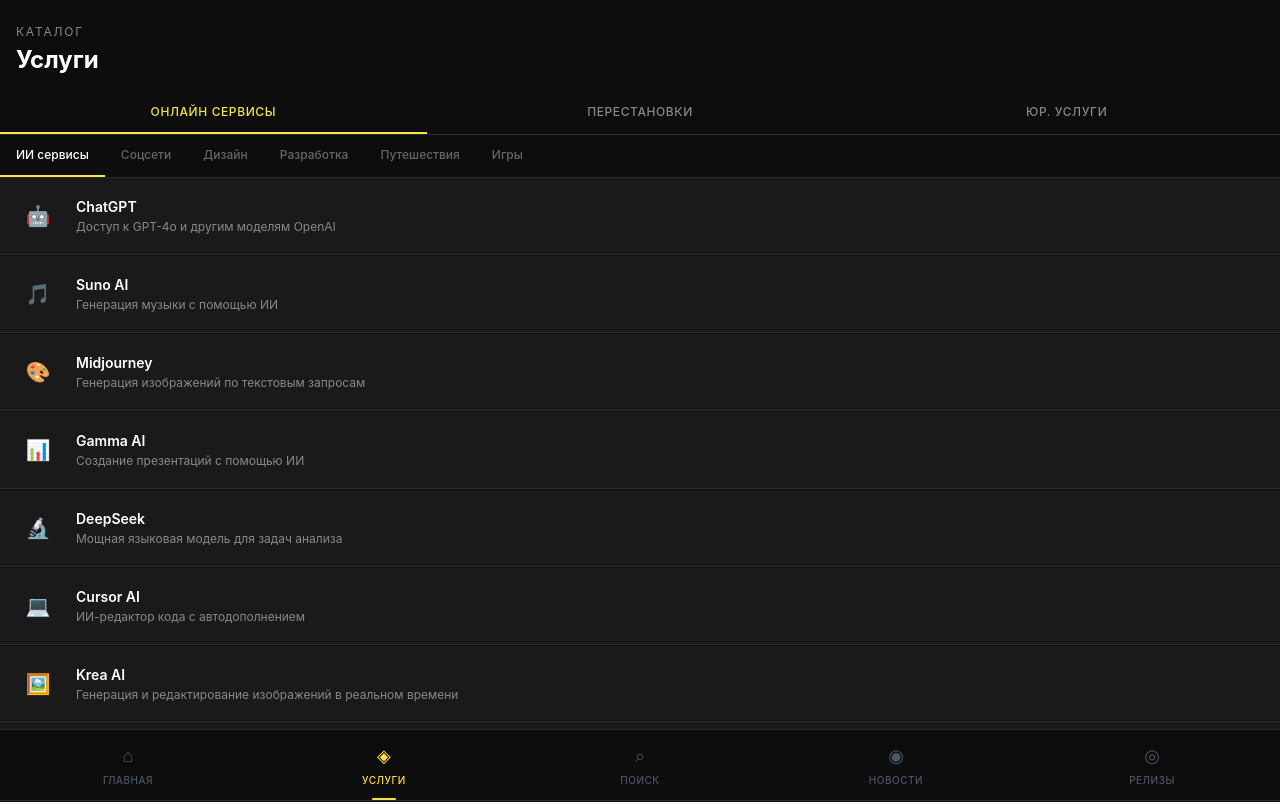
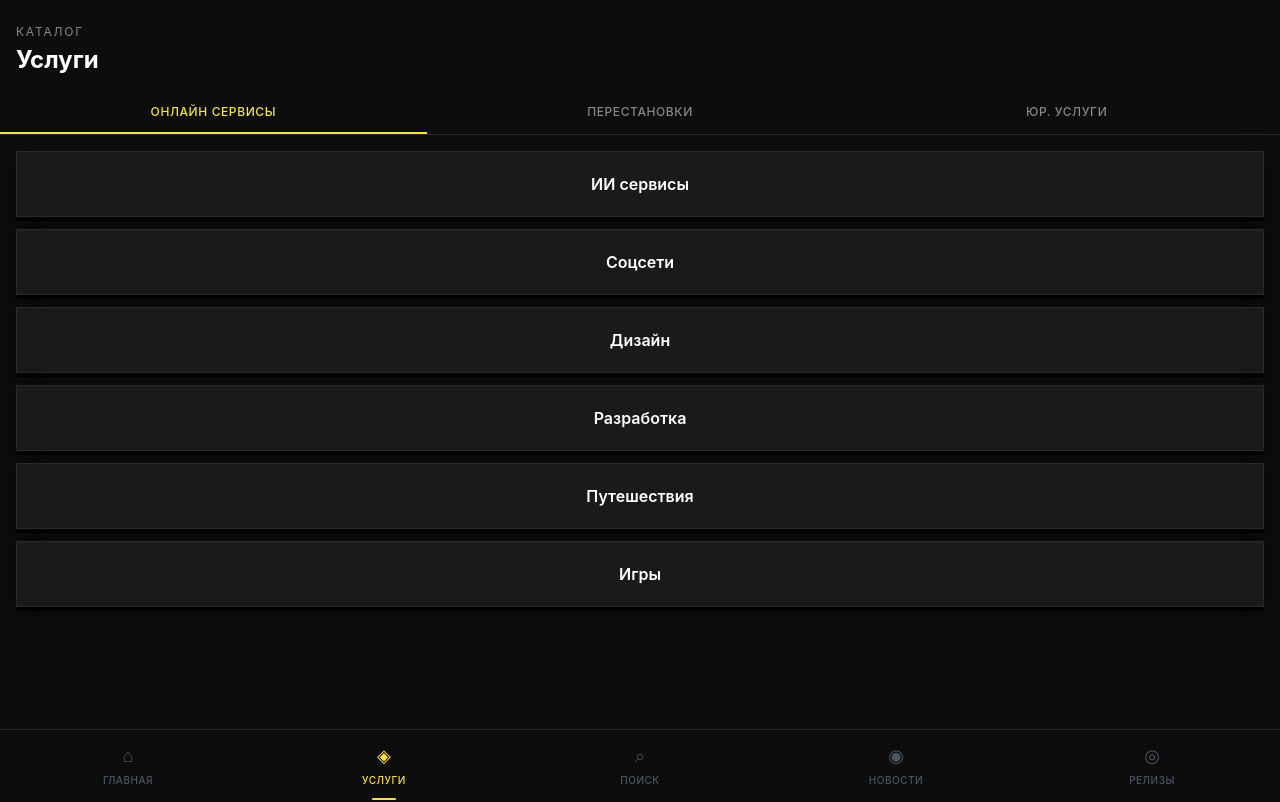
Before and after one commit to makesoundBetter/my-tg-miniapp, a React (Vite) app: page /catalog in a window 1280 px wide. Shown: the top 802 px of the page. Built offline with nearby package versions, Linux system fonts and the light colour scheme.

Commit message:
update catalog layout

```diff
--- a/src/pages/Catalog.jsx
+++ b/src/pages/Catalog.jsx
@@ -1,7 +1,6 @@
 import { useState } from 'react';
-import { useSearchParams } from 'react-router-dom';
+import { useNavigate, useSearchParams } from 'react-router-dom';
 import { services, categories } from '../data/services';
-import ServiceCard from '../components/ServiceCard';
 
 const mainTabs = [
   { id: 'online', label: 'Онлайн сервисы' },
@@ -9,16 +8,89 @@
   { id: 'legal', label: 'Юр. услуги' },
 ];
 
+// Экран выбора категории
+function CategoryScreen({ onSelect }) {
+  const cats = categories.filter(c => c.id !== 'all');
+  return (
+    <div className="p-4 space-y-3">
+      {cats.map((cat) => (
+        <button
+          key={cat.id}
+          onClick={() => onSelect(cat.id)}
+          style={{
+            background: '#1A1A1A',
+            border: '1px solid #2A2A2A',
+            boxShadow: '0 4px 0 #000, 0 6px 16px rgba(0,0,0,0.5)',
+          }}
+          className="w-full p-5 flex items-center justify-center active:translate-y-1 active:shadow-none transition-all"
+        >
+          <span className="text-white font-semibold text-base">{cat.name}</span>
+        </button>
+      ))}
+    </div>
+  );
+}
+
+// Экран списка услуг
+function ServicesScreen({ categoryId, onBack }) {
+  const navigate = useNavigate();
+  const filtered = services.filter(s => s.category === categoryId);
+  const cat = categories.find(c => c.id === categoryId);
+
+  return (
+    <div>
+      <div className="p-4 pt-5 flex items-center gap-3">
+        <button
+          onClick={onBack}
+          style={{ color: '#F5E642', border: '1px solid #2A2A2A', background: '#1A1A1A' }}
+          className="w-8 h-8 flex items-center justify-center text-lg font-bold shrink-0"
+        >
+          ‹
+        </button>
+        <h2 className="text-white font-bold text-lg">{cat?.name}</h2>
+      </div>
+
+      <div className="px-4 space-y-3 pb-4">
+        {filtered.map((service) => (
+          <button
+            key={service.id}
+            onClick={() => navigate(`/service/${service.id}`)}
+            style={{
+              background: '#1A1A1A',
+              border: '1px solid #2A2A2A',
+              boxShadow: '0 4px 0 #000, 0 6px 16px rgba(0,0,0,0.5)',
+            }}
+            className="w-full p-4 flex items-center gap-4 active:translate-y-1 active:shadow-none transition-all text-left"
+          >
+            <div className="w-12 h-12 flex items-center justify-center shrink-0">
+              <ServiceIcon service={service} />
+            </div>
+            <div className="flex-1 min-w-0">
+              <p className="text-white font-semibold text-sm truncate">{service.name}</p>
+              <p style={{ color: '#888' }} className="text-xs truncate mt-0.5">{service.description}</p>
+            </div>
+          </button>
+        ))}
+      </div>
+    </div>
+  );
+}
+
+function ServiceIcon({ service }) {
+  const [failed, setFailed] = useState(false);
+  if (service.logo && !failed) {
+    return <img src={service.logo} alt="" onError={() => setFailed(true)} className="w-10 h-10 object-contain" />;
+  }
+  return <span className="text-3xl">{service.emoji}</span>;
+}
+
 export default function Catalog() {
   const [searchParams] = useSearchParams();
   const [mainTab, setMainTab] = useState('online');
-  const initialCategory = searchParams.get('category') || 'ai';
-  const [activeCategory, setActiveCategory] = useState(initialCategory);
-
-  const filtered = services.filter(s => s.category === activeCategory);
+  const [selectedCategory, setSelectedCategory] = useState(null);
 
   return (
-    <div className="space-y-0">
+    <div>
       <div className="p-4 pt-6 pb-4">
         <p style={{ color: '#888', letterSpacing: '0.15em' }} className="text-xs uppercase mb-1">Каталог</p>
         <h1 className="text-2xl font-bold text-white">Услуги</h1>
@@ -29,7 +101,7 @@
         {mainTabs.map((tab) => (
           <button
             key={tab.id}
-            onClick={() => setMainTab(tab.id)}
+            onClick={() => { setMainTab(tab.id); setSelectedCategory(null); }}
             style={{
               borderBottom: mainTab === tab.id ? '2px solid #F5E642' : '2px solid transparent',
               color: mainTab === tab.id ? '#F5E642' : '#888',
@@ -44,30 +116,9 @@
 
       {/* Онлайн сервисы */}
       {mainTab === 'online' && (
-        <>
-          <div className="flex gap-0 overflow-x-auto border-b" style={{ borderColor: '#2A2A2A' }}>
-            {categories.filter(c => c.id !== 'all').map((cat) => (
-              <button
-                key={cat.id}
-                onClick={() => setActiveCategory(cat.id)}
-                style={{
-                  borderBottom: activeCategory === cat.id ? '2px solid #F5E642' : '2px solid transparent',
-                  color: activeCategory === cat.id ? '#fff' : '#666',
-                  background: '#0D0D0D',
-                }}
-                className="shrink-0 px-4 py-3 text-xs font-medium transition-colors whitespace-nowrap"
-              >
-                {cat.name}
-              </button>
-            ))}
-          </div>
-
-          <div className="space-y-px mt-px">
-            {filtered.map((service) => (
-              <ServiceCard key={service.id} service={service} />
-            ))}
-          </div>
-        </>
+        selectedCategory
+          ? <ServicesScreen categoryId={selectedCategory} onBack={() => setSelectedCategory(null)} />
+          : <CategoryScreen onSelect={setSelectedCategory} />
       )}
 
       {/* Перестановки */}
@@ -75,7 +126,7 @@
         <div className="flex flex-col items-center justify-center pt-24 px-8">
           <span style={{ color: '#F5E642' }} className="text-5xl mb-6">📦</span>
           <p className="text-white font-semibold text-lg mb-2">Перестановки</p>
-          <p style={{ color: '#888' }} className="text-sm text-center">Раздел скоро появится. Следи за обновлениями.</p>
+          <p style={{ color: '#888' }} className="text-sm text-center">Раздел скоро появится.</p>
         </div>
       )}
 
@@ -84,7 +135,7 @@
         <div className="flex flex-col items-center justify-center pt-24 px-8">
           <span style={{ color: '#F5E642' }} className="text-5xl mb-6">⚖️</span>
           <p className="text-white font-semibold text-lg mb-2">Юридические услуги</p>
-          <p style={{ color: '#888' }} className="text-sm text-center">Раздел скоро появится. Следи за обновлениями.</p>
+          <p style={{ color: '#888' }} className="text-sm text-center">Раздел скоро появится.</p>
         </div>
       )}
     </div>
```
